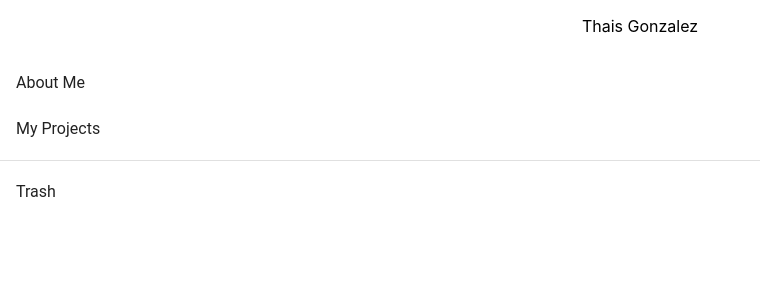
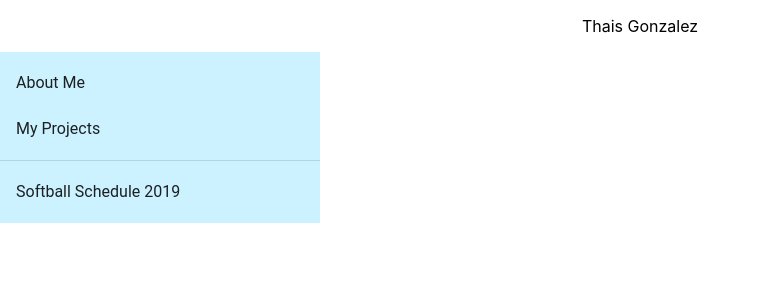
Before and after one commit to thaisgm/Portfolio, a React (Create React App) app: page / in a window 1280 px wide. Shown: the top 300 px of the page, without its empty margins (0-760 px from the left). Built offline with nearby package versions, Linux system fonts and the light colour scheme.

Commit message:
Menu CSS changes

```diff
--- a/src/App.css
+++ b/src/App.css
@@ -2,31 +2,8 @@
   text-align: center;
 }
 
-.App-logo {
-  animation: App-logo-spin infinite 20s linear;
-  height: 40vmin;
+.Menu {
+  width: 25%;
+  background-color: #ccf2ff;
+  float: left;
 }
-
-.App-header {
-  background-color: #282c34;
-  min-height: 100vh;
-  display: flex;
-  flex-direction: column;
-  align-items: center;
-  justify-content: center;
-  font-size: calc(10px + 2vmin);
-  color: white;
-}
-
-.App-link {
-  color: #61dafb;
-}
-
-@keyframes App-logo-spin {
-  from {
-    transform: rotate(0deg);
-  }
-  to {
-    transform: rotate(360deg);
-  }
-}
--- a/src/App.js
+++ b/src/App.js
@@ -1,7 +1,6 @@
 import React, { Component } from 'react';
 import List from '@material-ui/core/List';
 import ListItem from '@material-ui/core/ListItem';
-import ListItemIcon from '@material-ui/core/ListItemIcon';
 import ListItemText from '@material-ui/core/ListItemText';
 import Divider from '@material-ui/core/Divider';
 import './App.css';
@@ -25,7 +24,7 @@
             <Divider />
             <List component="nav">
               <ListItem button>
-                <ListItemText primary="Trash" />
+                <ListItemText primary="Softball Schedule 2019" />
               </ListItem>
             </List>
       </div>
```
